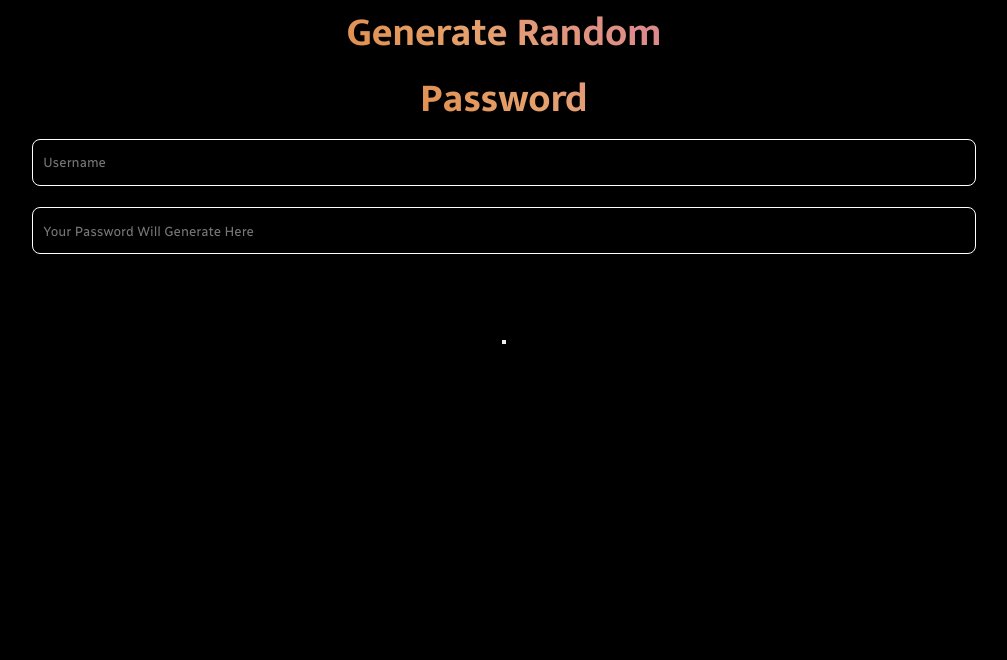
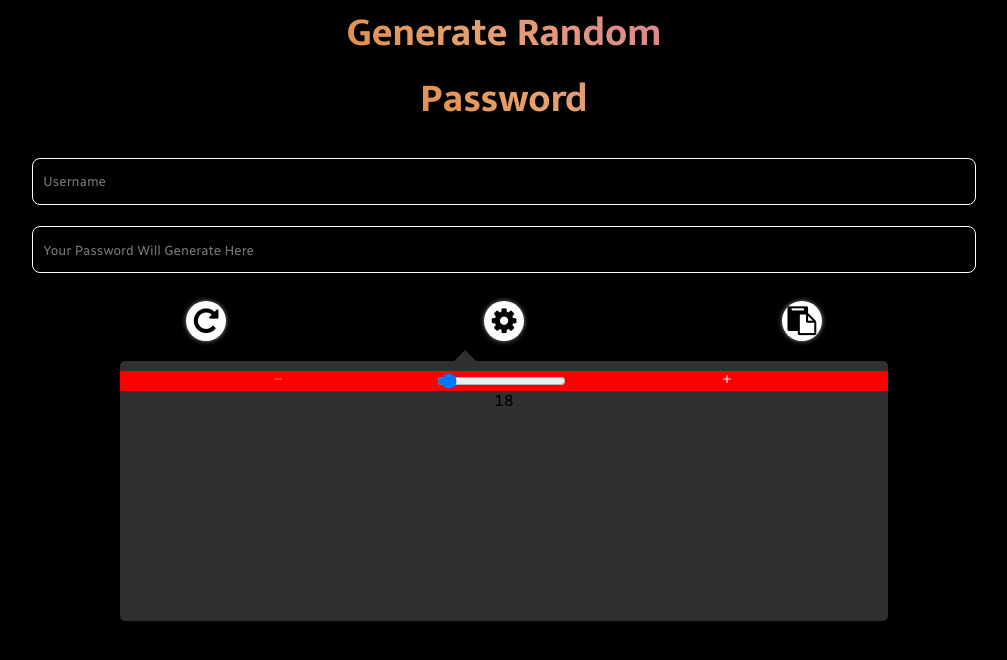
Before and after one commit to AlanWalker2210/Password-generator, a plain HTML site: page Index.html in a window 1280 px wide. Shown: the whole page, without its empty margins (136-1143 px from the left). Drawn offline with Linux system fonts and the light colour scheme.

Commit message:
commit -s

```diff
--- a/Index.html
+++ b/Index.html
@@ -9,13 +9,14 @@
 </head>
 <link href="style.css" rel="stylesheet">
 <link rel="stylesheet" href="https://cdnjs.cloudflare.com/ajax/libs/font-awesome/4.7.0/css/font-awesome.min.css">
+
 <body>
   <header role="Title Holder">
     <div>
       <h1 class="thisTitle">
         Generate Random <br> Password
       </h1>
-    </div>
+    </div>a
   </header>
 
   <section role="password-generator">
@@ -25,18 +26,49 @@
           <input class="inpApp" type="text" placeholder="Username" id="nameId">
         </div>
         <div class="inputPassField">
-          <input class="inpApp" type="text" placeholder="Your Password Will Generate Here" id="nameId">
+          <input class="inpApp" type="text" placeholder="Your Password Will Generate Here" id="passId">
         </div>
       </div>
     </div>
+  </section>
 
+  <section role="buttons">
     <div class="allBtnSect-m">
       <div class="allBtnSect-s">
-        <button id=""
+        <button class="btn" id="dice">
+          <i class="fa fa-repeat" id="toR"></i>
+        </button>
+        <button class="btn" id="settings">
+          <i class="fa fa-gear"></i>
+        </button>
+        <button class="btn" id="clipboard">
+          <i class="fa fa-clipboard rotate"></i>
+        </button>
       </div>
     </div>
   </section>
- <!-- <h1 class="bgImg">Generate Random <br>Password</h1><br>
+
+  <section class="settings">
+    <div class="settingDiv-m">
+      <div class="settingDiv-s">
+        <div class="rangeBar">
+          <div class="rangeInputs">
+            <div class="minus" onclick="minus()">
+              <img src="/icons/dash-lg.svg">
+            </div>
+            <input type="range" max="300" min="6" class="inpRange" id="range" value="18" id="range">
+            <div class="plus" onclick="plus()">
+              <img src="/icons/plus.svg">
+            </div>
+          </div>
+          <div class="range-o-meter">
+          <text id="rangeMeter">18</text>
+          </div>
+        </div>
+      </div>
+    </div>
+  </section>
+  <!-- <h1 class="bgImg">Generate Random <br>Password</h1><br>
 
   <div class="nameField">
     <input type="text" placeholder="Enter A Name" id="nameId" class="nameFieldInp inp">
--- a/style.css
+++ b/style.css
@@ -32,7 +32,7 @@ body {
 }
 .borderLine-m {
   width: 100%;
-  height: 180px;
+  height: 160px;
   display: flex;
   justify-content: center;
   align-items : center;
@@ -40,7 +40,7 @@ body {
 }
 .borderLine-s {
   width: 90%;
-  height: 170px;
+  height: 150px;
   background: none;
  /* border: 3px solid #492BF1;
   border-radius: 10px;
@@ -68,19 +68,61 @@ body {
 }
 .allBtnSect-m {
   width: 100%;
-  height: 100px;
+  height: 60px;
   display: flex;
   justify-content: center;
   align-items : center;
 }
 .allBtnSect-s {
   width: 90%;
-  height: 80px;
+  height: 60px;
   display: flex;
   justify-content: space-evenly;
   align-items: center;
 }
-
+.btn {
+  width: 40px;
+  height: 40px;
+  border: none;
+  background: #fff;
+  box-shadow: 0 0 5px #888888;
+  border-radius: 50%;
+  font-size: 1.8rem;
+}
+.settingDiv-m {
+  width: 100%;
+  height: 270px;
+  display: flex;
+  justify-content: center;
+  align-items : flex-end;
+}
+.settingDiv-s {
+  width: 60%;
+  height: 260px;
+  background: #303030;
+  position: relative;
+  border-radius: 5px;
+}
+.settingDiv-s::after {
+  content: '';
+  position: absolute;
+  top: -10%;
+  left: 43%;
+  border: 15px solid;
+  border-color: transparent transparent #303030 transparent;
+}
+.rangeBar {
+  width: 100%;
+  height: 40px;
+}
+.rangeInputs {
+display: flex;
+  justify-content: space-evenly;
+  align-items: center;
+  width: 100%;
+  background: #f00;
+  margin: 10px 0 0 0;
+}
 /*.bgImg {
   color: #FFFFFFC2;
 }
```
